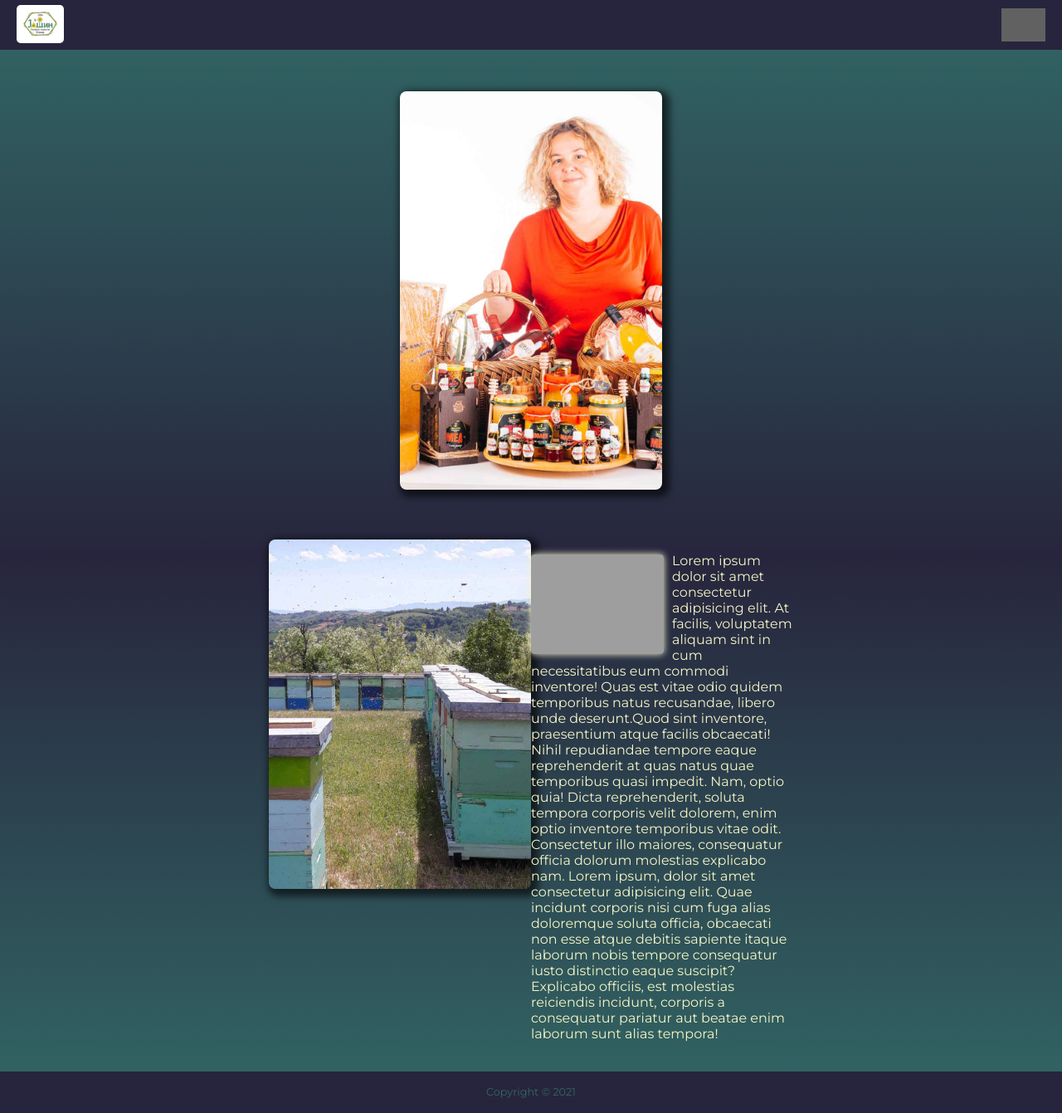
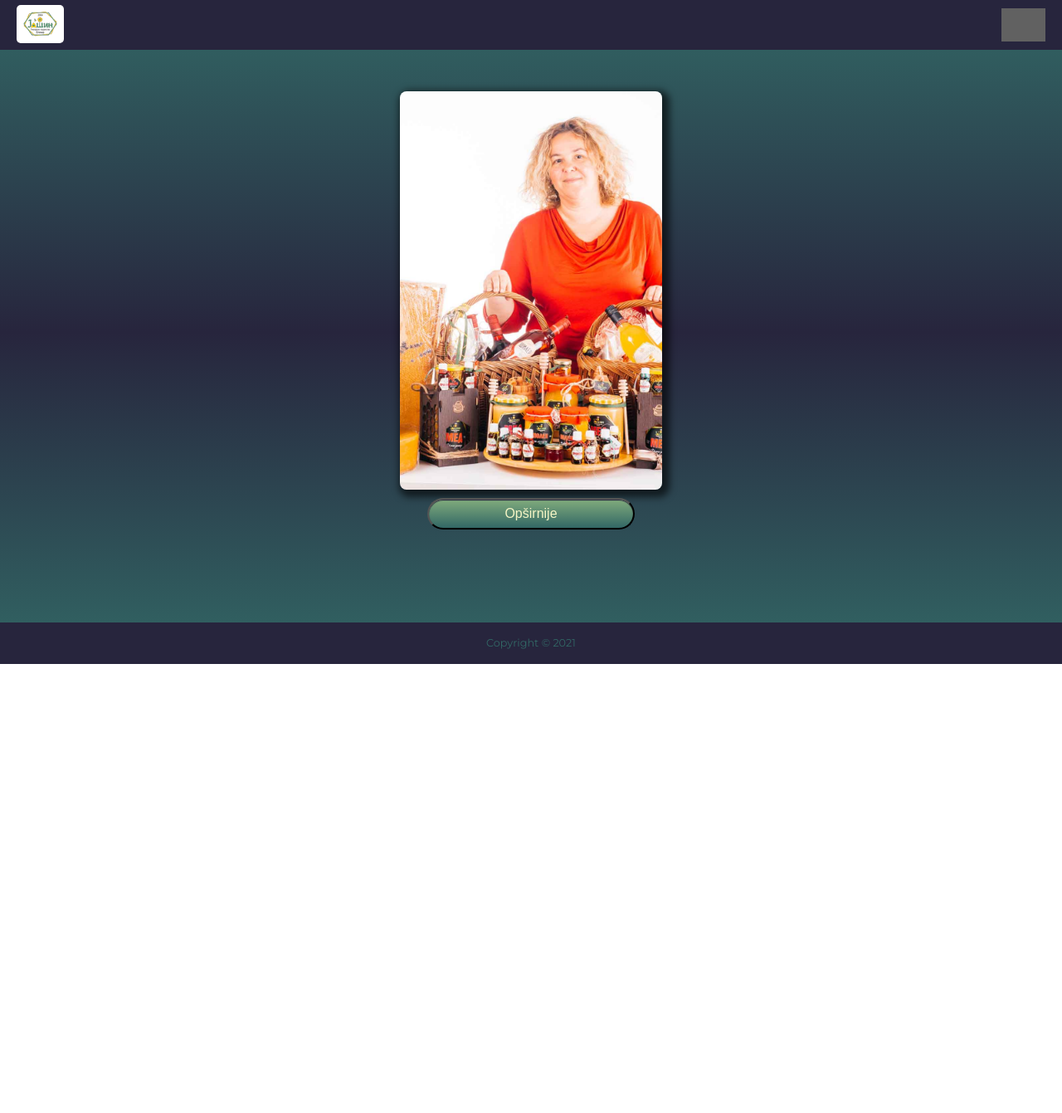
Before and after one commit to ivanapfafsovljanski/Dacin-sajt, a React app: page /aboutUs in a window 1280 px wide. Shown: the whole page at 83% size. After the commit the page ends 800 px from the top, so only its background shows below. Built offline with nearby package versions, Linux system fonts and the light colour scheme; grey boxes are pictures that could not be loaded.

Commit message:
about us image animation

```diff
--- a/src/components/Navigation.js
+++ b/src/components/Navigation.js
@@ -3,12 +3,13 @@ import { NavLink, Link } from "react-router-dom";
 import { CSSTransition } from 'react-transition-group';
 
 
-function Navigation(props) {
+function Navigation() {
 
     const [isDisplayed, setDisplayMenu] = useState(false);
 
     //displaying side manu on clicking hamburger
     function displayingMenu() {
+
         setDisplayMenu((privValue) => {
             return !privValue;
         })
@@ -41,7 +42,6 @@ function Navigation(props) {
     //         setDisplayMenu(false);
     //     }
     // }
-
 
     return (
         <div>
--- a/src/components/pages/AboutUs.js
+++ b/src/components/pages/AboutUs.js
@@ -1,23 +1,46 @@
-import React from "react";
+import React, { useState } from "react";
+import { CSSTransition, SwitchTransition } from "react-transition-group";
 
-function AboutUs(){
+function AboutUs() {
 
-    return(
+    const [btnClicked, setBtnClicked] = useState("true");
+
+    function handleBtnClick() {
+        setBtnClicked((privValue) => {
+            console.log(privValue);
+            return !privValue;
+        })
+    }
+    console.log(btnClicked);
+    return (
+
         <div>
-            <div className="homeImgContainer" >
-                <img className="homeImg" src="../img/Daca2.jpg" alt="honey products" />
-            </div>
+            <SwitchTransition>
+                <CSSTransition
+                    key={btnClicked}
+                    timeout={500}
+                    classNames="usAnima"
+                >
+                    {/* PROVERITI ZAŠTO NA PRVI KLIK NEMA ANIMACIJE!!! */}
+                    <>
+                        <div className="homeImgContainer usAnima" >
+                            {btnClicked && <img className="homeImg " src="../img/Daca2.jpg" alt="honey products" />}
+                            {!btnClicked && <img src="../img/kosnice11.jpg" alt="hive" className="aboutUsAdditionalImg " />}
+                        </div>
+                        {!btnClicked && <div className="aboutUsContainer">
+                            {/* <div className="aboutUsAdditionalImg">
+    <img src="../img/kosnice11.jpg" alt="hive"/>
+</div> */}
+                            <div className="aboutUsTextContainer usAnima">
+                                <img src="../img/pcela.ico" alt="logo" />
+                                <p>Lorem ipsum dolor sit amet consectetur adipisicing elit. At facilis, voluptatem aliquam sint in cum necessitatibus eum commodi inventore! Quas est vitae odio quidem temporibus natus recusandae, libero unde deserunt.Quod sint inventore, praesentium atque facilis obcaecati! Nihil repudiandae tempore eaque reprehenderit at quas natus quae temporibus quasi impedit. Nam, optio quia! Dicta reprehenderit, soluta tempora corporis velit dolorem, enim optio inventore temporibus vitae odit. Consectetur illo maiores, consequatur officia dolorum molestias explicabo nam. Lorem ipsum, dolor sit amet consectetur adipisicing elit. Quae incidunt corporis nisi cum fuga alias doloremque soluta officia, obcaecati non esse atque debitis sapiente itaque laborum nobis tempore consequatur iusto distinctio eaque suscipit? Explicabo officiis, est molestias reiciendis incidunt, corporis a consequatur pariatur aut beatae enim laborum sunt alias tempora!</p>
+                            </div>
+                        </div>}
 
-            <div className="aboutUsContainer">
-                <div className="aboutUsAdditionalImg">
-                    <img src="../img/kosnice11.jpg" alt="hive" />
-                </div>
-                <div className="aboutUsTextContainer">
-                    <img src="../img/pcela.ico" alt="logo" />
-                    <p>Lorem ipsum dolor sit amet consectetur adipisicing elit. At facilis, voluptatem aliquam sint in cum necessitatibus eum commodi inventore! Quas est vitae odio quidem temporibus natus recusandae, libero unde deserunt.Quod sint inventore, praesentium atque facilis obcaecati! Nihil repudiandae tempore eaque reprehenderit at quas natus quae temporibus quasi impedit. Nam, optio quia! Dicta reprehenderit, soluta tempora corporis velit dolorem, enim optio inventore temporibus vitae odit. Consectetur illo maiores, consequatur officia dolorum molestias explicabo nam. Lorem ipsum, dolor sit amet consectetur adipisicing elit. Quae incidunt corporis nisi cum fuga alias doloremque soluta officia, obcaecati non esse atque debitis sapiente itaque laborum nobis tempore consequatur iusto distinctio eaque suscipit? Explicabo officiis, est molestias reiciendis incidunt, corporis a consequatur pariatur aut beatae enim laborum sunt alias tempora!</p>
-                </div>
-            </div>
-
+                    </>
+                </CSSTransition>
+            </SwitchTransition>
+            <button className="aboutUsDetails" onClick={handleBtnClick}>Opširnije</button>
         </div>
     )
 }
--- a/src/components/pages/Products.js
+++ b/src/components/pages/Products.js
@@ -1,5 +1,5 @@
 import React from "react";
-import ProductButtons from "./ProductButtons";
+
 
 
 function Products() {
--- a/style/_aboutUs.scss
+++ b/style/_aboutUs.scss
@@ -6,9 +6,20 @@
     justify-content: center;
     margin-top: -100px;
 }
-.aboutUsAdditionalImg, .aboutUsTextContainer{
+.aboutUsAdditionalImg{
+    width: 316px;
+    // min-width: 230px;
+    height: 60vh;
+    margin: 110px 0 20px;
+    border-radius: 8px;
+    box-shadow: 4px 4px 8px 5px rgba(0, 0, 0, 0.6);
+    z-index: -5;
+    object-fit: cover;
+}
+.aboutUsTextContainer{
     width: 316px;
 }
+
 .aboutUsAdditionalImg img{
     width: 100%;
     border-radius: 8px;
@@ -28,3 +39,36 @@
 .aboutUsTextContainer p{
     color: $fontLight;
 }
+.aboutUsDetails{
+
+    position: absolute;
+    left: calc(50% - 125px);
+    top: 75vh;
+    box-shadow:inset 0px 1px 1px 0px $hamburger;
+	background:linear-gradient(to bottom, $btnGradientLight 5%, $gradientOuter 100%);
+	border-radius:20px;
+	//border:3px solid #4a916a;
+	display: block;
+	color: $fontLight;
+	font-size:16px;
+	padding:8px 16px;
+	text-decoration:none;
+    width: 250px;
+}
+.aboutUsDetails:hover {
+	background:linear-gradient(to bottom, $gradientOuter 5%, $fontLight 100%);
+	// background-color:#ffc905;
+    color: $hamburger;
+    font-weight: bold;
+}
+.pressed{
+    opacity: 50%;
+    box-shadow: 2px 2px 8px $fontLight;
+}
+.usAnima-enter{opacity: 0; transform: rotateY(90deg);}
+.usAnima-enter-active{opacity: 1;transform: rotateY(0deg); transition: opacity 500ms, transform 500ms cubic-bezier(0.11, 0, 0.5, 0);}
+.usAnima-enter-done{}
+
+.usAnima-exit{}
+.usAnima-exit-active{opacity: 0; transform: rotateY(90deg); transition: opacity 500ms, transform 500ms cubic-bezier(0.5, 1, 0.89, 1); }
+.usAnima-exit-done{}
```
Also changed, not shown: src/components/BacgrondScreen.js (deleted, +0 -11 lines), src/components/pages/ProductButtons.js (deleted, +0 -49 lines).
